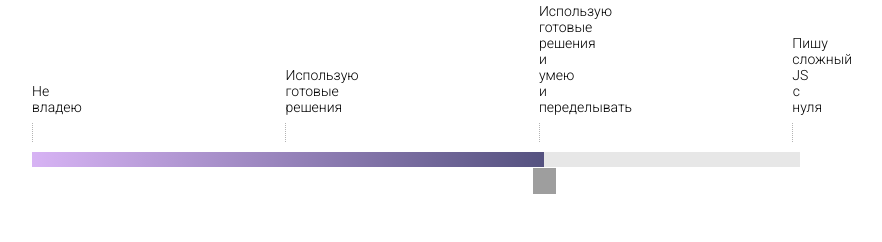
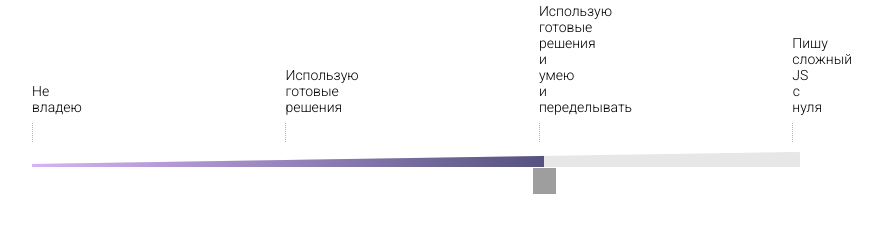
Before and after one commit to S1XTYONE/testwork, a plain HTML site: page index.html in a window 1280 px wide. Shown: the part 1525-1767 px from the top of the page, without its empty margins (224-1106 px from the left). Drawn offline with nearby package versions, Linux system fonts and the light colour scheme; grey boxes are pictures that could not be loaded.

Commit message:
slider update

```diff
--- a/sass/main.sass
+++ b/sass/main.sass
@@ -251,6 +251,7 @@ fieldset
     z-index: 1
     cursor: pointer
     background: #e7e7e7
+    clip-path: polygon(0px 80%, 100% 0px, 130% 400px, 0px 100%)
 
 .ui-slider-handle
     outline: none
```
Also changed, not shown: css/main.css.
